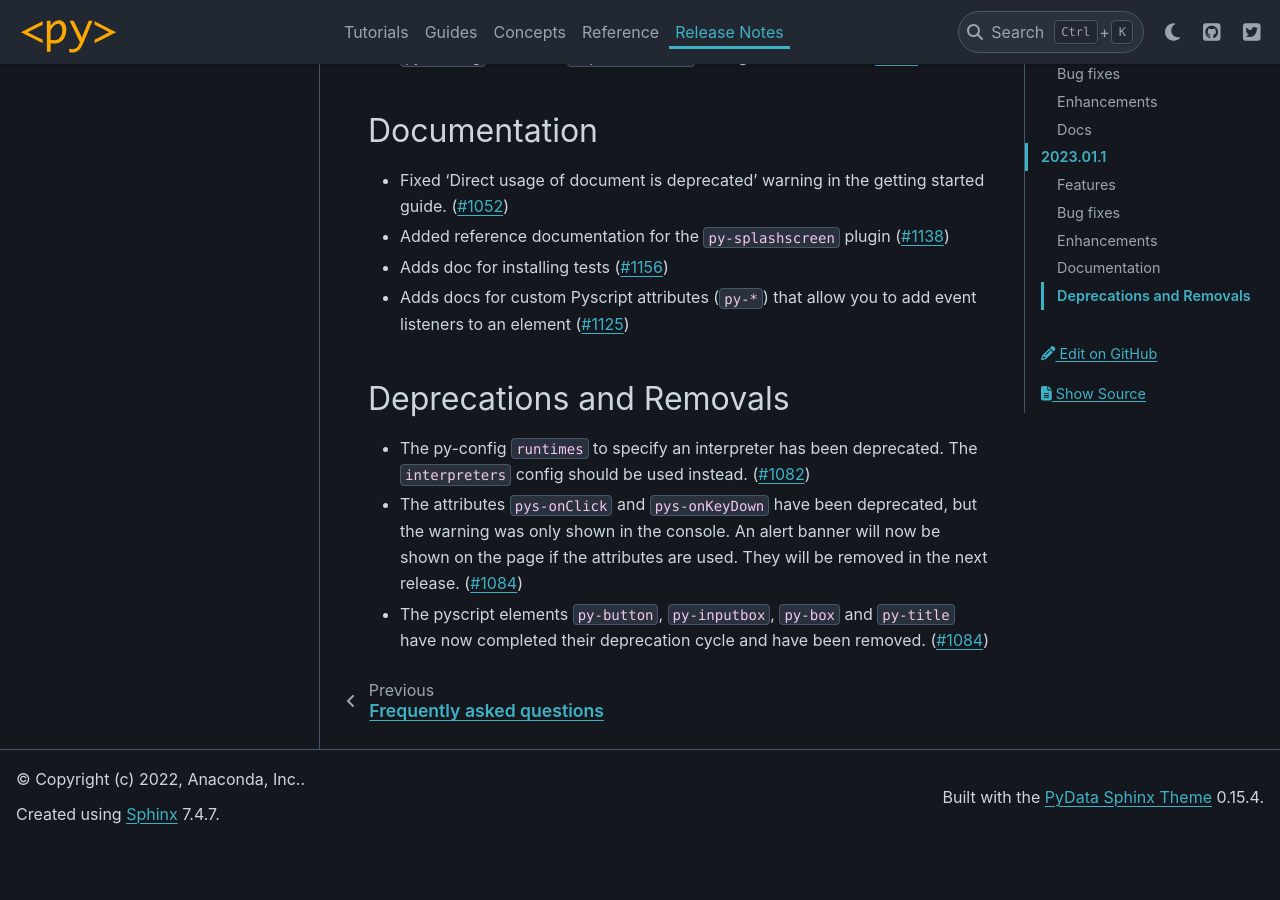
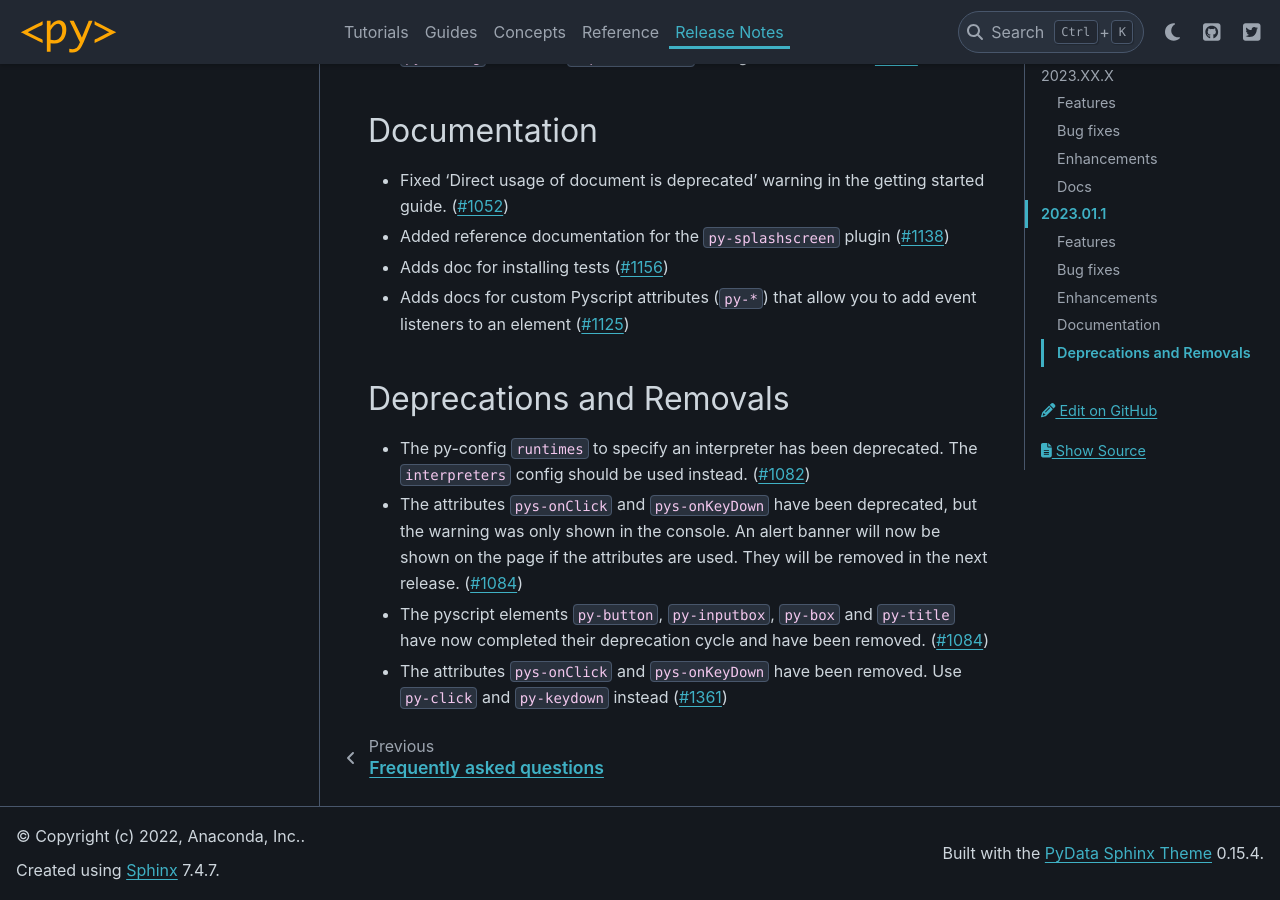
Before and after one commit to pyscript/pyscript, a Sphinx documentation site: the page built from docs/changelog.md, in a window 1280 px wide and 900 px high, scrolled down 2352 px. Built offline with Sphinx 7.4.7 and the PyData theme 0.15.4, drawn with Linux system fonts in a browser that asks for light colours; before the commit the page ends 3195 px from its top, so only the background shows below that.

Commit message:
update changelog

```diff
--- a/docs/changelog.md
+++ b/docs/changelog.md
@@ -77,3 +77,4 @@ Deprecations and Removals
 - The py-config `runtimes` to specify an interpreter has been deprecated. The `interpreters` config should be used instead. ([#1082](https://github.com/pyscript/pyscript/pull/1082))
 - The attributes `pys-onClick` and `pys-onKeyDown` have been deprecated, but the warning was only shown in the console. An alert banner will now be shown on the page if the attributes are used. They will be removed in the next release. ([#1084](https://github.com/pyscript/pyscript/pull/1084))
 - The pyscript elements `py-button`, `py-inputbox`, `py-box` and `py-title` have now completed their deprecation cycle and have been removed. ([#1084](https://github.com/pyscript/pyscript/pull/1084))
+- The attributes `pys-onClick` and `pys-onKeyDown` have been removed. Use `py-click` and `py-keydown` instead ([#1361](https://github.com/pyscript/pyscript/pull/1361))
```
